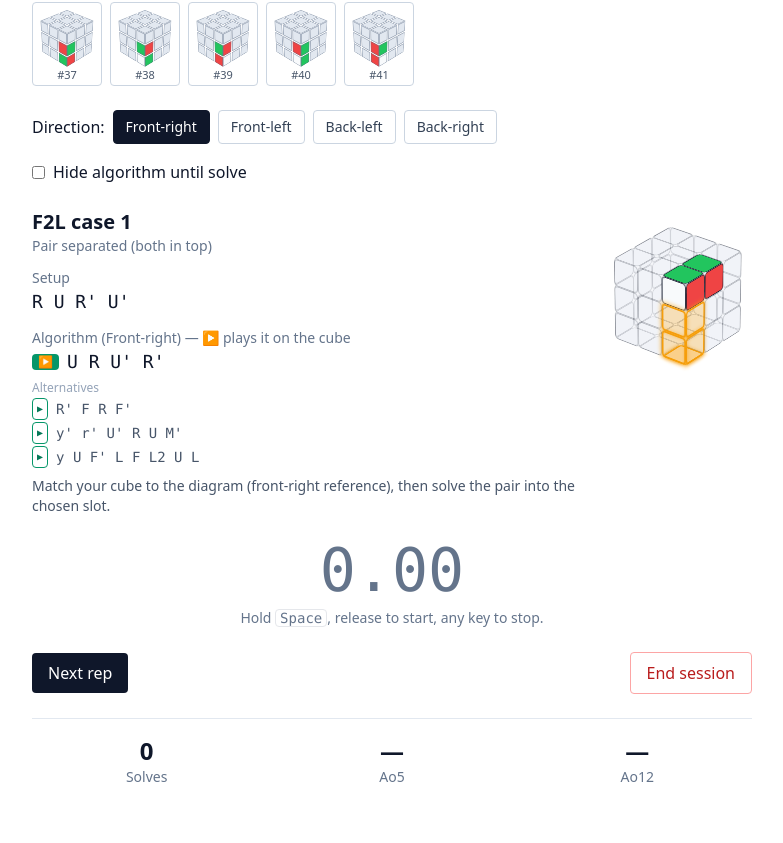
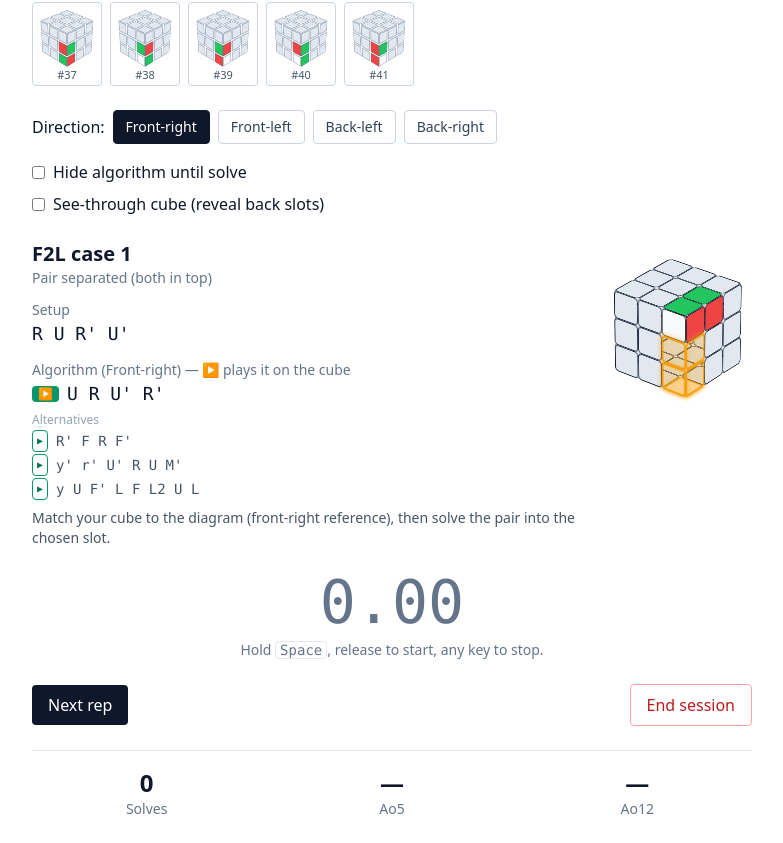
Before and after one commit to jeounggene/cubeassist, a React (Vite) app: page /trainer/f2l in a window 1280 px wide. Shown: the part 790-1633 px from the top of the page, without its empty margins (248-1031 px from the left). Before the commit the page ends 1601 px from the top, so only its background shows below. Built offline with nearby package versions, Linux system fonts and the light colour scheme.

Commit message:
feat(f2l): make see-through cube an opt-in toggle (opaque by default)
The cube was always semi-transparent; make it opaque by default and add a
"See-through cube (reveal back slots)" checkbox that dims the non-pair stickers
so the back slots show through only when enabled.

```diff
--- a/src/components/CubeF2LDiagram.tsx
+++ b/src/components/CubeF2LDiagram.tsx
@@ -80,6 +80,8 @@ type Props = {
   homeX?: number;
   homeY?: number;
   play?: { alg: string; nonce: number };
+  // When true, non-pair stickers are drawn faint so back slots read through.
+  seeThrough?: boolean;
 };
 
 const SLOT_RING = "#f59e0b"; // amber outline marking the destination slot
@@ -92,6 +94,7 @@ export default function CubeF2LDiagram({
   homeX = -30,
   homeY = -45,
   play,
+  seeThrough = false,
 }: Props) {
   const hl = new Set(highlight);
   const slot = new Set(slotCells);
@@ -197,9 +200,9 @@ export default function CubeF2LDiagram({
     // Mark the destination slot (static reference; hidden during playback so the
     // turning layers stay clean).
     const isSlot = !playing && slot.has(idx);
-    // Plain (non-pair, non-slot) stickers are drawn faint so that whichever slot
-    // is at the back of the cube still reads through it.
-    const dim = !on && !isSlot;
+    // In see-through mode, plain (non-pair, non-slot) stickers are drawn faint
+    // so that whichever slot is at the back of the cube reads through it.
+    const dim = seeThrough && !on && !isSlot;
     return (
       <div
         key={idx}
--- a/src/pages/TrainerF2L.tsx
+++ b/src/pages/TrainerF2L.tsx
@@ -26,7 +26,7 @@ const SLOT_LABELS: Record<Slot, string> = {
 // One fixed orientation for every direction, so each slot stays in its REAL
 // position (FR near-right, FL front-left, BR back-right, BL back-left) instead
 // of rotating each slot to face front (which made them all look identical). The
-// cube is drawn semi-transparent so the back slots (BL/BR) read through it.
+// back slots (BL/BR) sit behind the cube; the "see-through" toggle reveals them.
 const FRONT_VIEW = { x: -28, y: -38 };
 const SLOT_HOME: Record<Slot, { x: number; y: number }> = {
   FR: FRONT_VIEW,
@@ -48,6 +48,7 @@ export default function TrainerF2L() {
   const [selectedId, setSelectedId] = useState(F2L_CASES[0]?.id ?? "");
   const [slot, setSlot] = useState<Slot>("FR");
   const [hideAlg, setHideAlg] = useState(false);
+  const [seeThrough, setSeeThrough] = useState(false);
   const [times, setTimes] = useState<number[]>([]);
   const [solved, setSolved] = useState(false);
   const [play, setPlay] = useState({ alg: "", nonce: 0 });
@@ -148,7 +149,7 @@ export default function TrainerF2L() {
         ))}
       </div>
 
-      <label className="mb-6 flex items-center gap-2">
+      <label className="mb-2 flex items-center gap-2">
         <input
           type="checkbox"
           checked={hideAlg}
@@ -156,6 +157,16 @@ export default function TrainerF2L() {
           aria-label="Hide algorithm until solve"
         />
         <span>Hide algorithm until solve</span>
+      </label>
+
+      <label className="mb-6 flex items-center gap-2">
+        <input
+          type="checkbox"
+          checked={seeThrough}
+          onChange={(e) => setSeeThrough(e.target.checked)}
+          aria-label="See-through cube"
+        />
+        <span>See-through cube (reveal back slots)</span>
       </label>
 
       <div className="mb-6 flex items-start justify-between gap-6">
@@ -219,6 +230,7 @@ export default function TrainerF2L() {
           homeX={SLOT_HOME[slot].x}
           homeY={SLOT_HOME[slot].y}
           play={play}
+          seeThrough={seeThrough}
         />
       </div>
 
```
